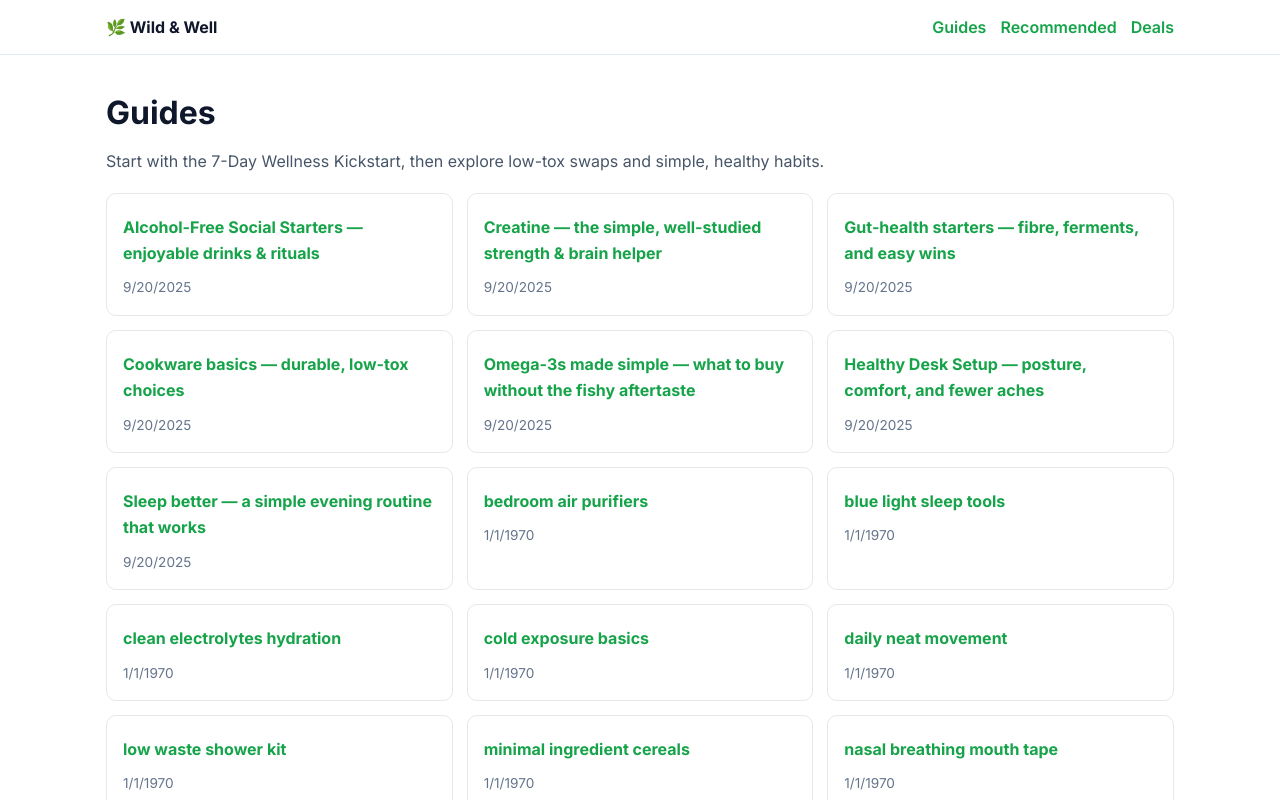
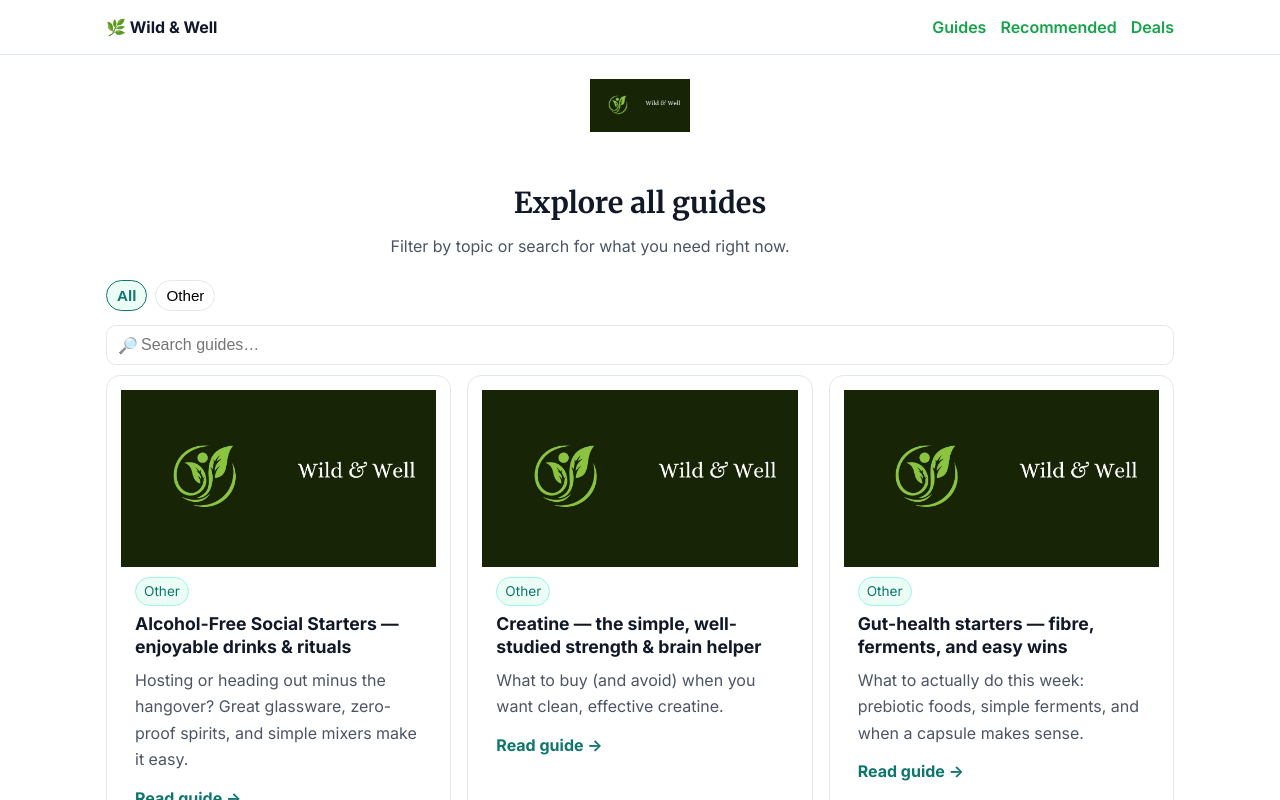
Before and after one commit to dariosandison/Eco---Holistic, a Next.js app: page /guides in a window 1280 px wide. Shown: the top 800 px of the page. Built offline with nearby package versions, Linux system fonts and the light colour scheme.

Commit message:
Update index.js

```diff
--- a/pages/guides/index.js
+++ b/pages/guides/index.js
@@ -1,115 +1,137 @@
 // pages/guides/index.js
+import React from "react";
 import Head from "next/head";
 import Link from "next/link";
+import fs from "fs";
 import path from "path";
-import fs from "fs";
-
-function parseFrontMatter(raw = "") {
-  // very small YAML-ish parser for our simple keys
-  const fmMatch = raw.startsWith("---") ? raw.indexOf("\n---", 3) : -1;
-  if (fmMatch === -1) return { data: {}, content: raw };
-  const fmBlock = raw.slice(3, fmMatch + 1).trim(); // between --- ---
-  const body = raw.slice(fmMatch + 5).trim();
-
-  const data = {};
-  fmBlock.split("\n").forEach((line) => {
-    const idx = line.indexOf(":");
-    if (idx === -1) return;
-    const k = line.slice(0, idx).trim();
-    let v = line.slice(idx + 1).trim();
-    // strip quotes
-    if ((v.startsWith('"') && v.endsWith('"')) || (v.startsWith("'") && v.endsWith("'"))) {
-      v = v.slice(1, -1);
-    }
-    // simple array handling: tags: ["a","b"]
-    if (k === "tags" && v.startsWith("[") && v.endsWith("]")) {
-      try { data[k] = JSON.parse(v.replace(/'/g, '"')); }
-      catch { data[k] = []; }
-    } else {
-      data[k] = v;
-    }
-  });
-
-  return { data, content: body };
-}
+import matter from "gray-matter";
+import GuideFilters from "../../components/GuideFilters";
 
 export async function getStaticProps() {
   const guidesDir = path.join(process.cwd(), "content", "guides");
-  let entries = [];
-  try {
   const files = fs.readdirSync(guidesDir).filter((f) => f.endsWith(".md"));
-    entries = files.map((file) => {
-      const slug = file.replace(/\.md$/, "");
-      const raw = fs.readFileSync(path.join(guidesDir, file), "utf8");
-      const { data } = parseFrontMatter(raw);
+
+  const guides = files.map((filename) => {
+    const raw = fs.readFileSync(path.join(guidesDir, filename), "utf8");
+    const { data } = matter(raw);
+    const slug = filename.replace(/\.md$/, "");
+    const dateStr = (data.date || "").toString();
     return {
       slug,
-        title: data.title || slug.replace(/-/g, " "),
-        description: data.description || "",
-        date: data.date || "1970-01-01",
+      title: data.title || slug,
+      excerpt:
+        data.excerpt ||
+        data.description ||
+        "Quick, practical take from Wild & Well.",
+      cover: data.cover || "/cover.png",
+      category: data.category || "Other",
+      readingTime: data.readingTime || "",
+      date: dateStr,
+      ts: dateStr ? new Date(dateStr).getTime() : 0,
     };
   });
-  } catch (e) {
-    // directory may not exist yet
-    entries = [];
+
+  const categories = Array.from(new Set(guides.map((g) => g.category))).sort();
+
+  return { props: { guides, categories } };
 }
 
-  // sort by date desc
-  entries.sort((a, b) => (a.date < b.date ? 1 : a.date > b.date ? -1 : 0));
+export default function GuidesIndex({ guides, categories }) {
+  const [active, setActive] = React.useState("All");
+  const [query, setQuery] = React.useState("");
 
-  return { props: { entries } };
-}
+  const filtered = guides
+    .filter((g) => (active === "All" ? true : g.category === active))
+    .filter((g) => {
+      if (!query) return true;
+      const q = query.toLowerCase();
+      return (
+        g.title.toLowerCase().includes(q) ||
+        g.excerpt.toLowerCase().includes(q) ||
+        g.category.toLowerCase().includes(q)
+      );
+    })
+    .sort((a, b) => b.ts - a.ts);
 
-export default function GuidesIndex({ entries }) {
   return (
     <>
       <Head>
-        <title>Guides • Wild & Well</title>
+        <title>All Guides • Wild & Well</title>
         <meta
           name="description"
-          content="Practical guides for healthy, low-tox living: wellness kickstart, low-waste swaps, safer cleaning, water filters and more."
+          content="Explore all Wild & Well bite-size guides for eco-living and holistic health."
         />
+        <link rel="canonical" href="https://www.wild-and-well.store/guides" />
       </Head>
 
       <main className="wrap">
-        <h1>Guides</h1>
-        <p className="intro">
-          Start with the 7-Day Wellness Kickstart, then explore low-tox swaps and simple, healthy habits.
+        <div className="logoWrap">
+          <img src="/logo.png" alt="Wild & Well" className="logo" />
+        </div>
+        <header className="hero">
+          <h1 className="h1">Explore all guides</h1>
+          <p className="sub">
+            Filter by topic or search for what you need right now.
           </p>
+        </header>
 
-        {entries.length === 0 ? (
-          <p>No guides yet.</p>
-        ) : (
-          <ul className="list">
-            {entries.map((g) => (
-              <li key={g.slug} className="card">
-                <Link href={`/guides/${g.slug}`} className="title">
-                  {g.title}
+        <GuideFilters
+          categories={categories}
+          active={active}
+          setActive={setActive}
+          query={query}
+          setQuery={setQuery}
+        />
+
+        <section className="grid">
+          {filtered.map((g) => (
+            <Link href={`/guides/${g.slug}`} key={g.slug} className="card">
+              <article>
+                <div className="thumb">
+                  <img src={g.cover} alt={g.title} />
+                </div>
+                <div className="meta">
+                  <span className="pill">{g.category}</span>
+                  {g.readingTime && <span className="rt">{g.readingTime}</span>}
+                </div>
+                <h2 className="title">{g.title}</h2>
+                <p className="excerpt">{g.excerpt}</p>
+                <span className="cta">Read guide →</span>
+              </article>
             </Link>
-                {g.description && <p className="desc">{g.description}</p>}
-                <span className="date">{new Date(g.date).toLocaleDateString()}</span>
-              </li>
           ))}
-          </ul>
-        )}
+        </section>
+
+        <p className="fine">
+          As an Amazon Associate, we earn from qualifying purchases.
+        </p>
       </main>
 
       <style jsx>{`
-        .wrap { max-width: 1100px; margin: 2rem auto; padding: 0 16px; }
-        h1 { margin: 0 0 8px; font-size: 2rem; }
-        .intro { color: #475569; margin: 0 0 18px; }
-        .list { list-style: none; padding: 0; margin: 0; display: grid; gap: 14px;
-          grid-template-columns: repeat(auto-fill, minmax(280px, 1fr)); }
-        .card {
-          border: 1px solid #e5e7eb; border-radius: 10px; background: #fff; padding: 16px;
-          display: flex; flex-direction: column; gap: 6px; position: relative;
-          transition: transform .08s ease, box-shadow .08s ease;
+        .wrap { max-width: 1100px; margin: 24px auto 64px; padding: 0 16px; }
+        .logoWrap { display: flex; justify-content: center; margin: 8px 0 8px; }
+        .logo { width: 100px; height: auto; object-fit: contain; }
+        .hero { text-align: center; margin: 6px auto 10px; max-width: 820px; }
+        .h1 { margin: 0 0 6px; font-size: 1.8rem; color: #111827; }
+        .sub { color: #4b5563; margin: 0; }
+
+        .grid { display: grid; grid-template-columns: repeat(auto-fill, minmax(260px, 1fr)); gap: 16px; margin-top: 10px; }
+        .card { text-decoration: none; color: inherit; }
+        .card article {
+          border: 1px solid #e5e7eb; border-radius: 14px; background: #fff;
+          overflow: hidden; height: 100%; display: flex; flex-direction: column;
+          transition: box-shadow .15s ease, border-color .15s ease;
         }
-        .card:hover { transform: translateY(-1px); box-shadow: 0 6px 18px rgba(2,12,27,.06); }
-        .title { font-weight: 700; text-decoration: none; color: #0f172a; }
-        .title:hover { text-decoration: underline; }
-        .desc { color: #4b5563; margin: 0; }
-        .date { color: #64748b; font-size: .85rem; }
+        .card article:hover { border-color: #d1d5db; box-shadow: 0 6px 18px rgba(17,24,39,.06); }
+        .thumb { width: 100%; aspect-ratio: 16/9; background: #f3f4f6; overflow: hidden; }
+        .thumb img { width: 100%; height: 100%; object-fit: cover; display: block; }
+        .meta { padding: 10px 14px 0; display: flex; gap: 8px; align-items: center; flex-wrap: wrap; }
+        .pill { background: #ecfdf5; color: #0f766e; border: 1px solid #99f6e4; padding: 2px 8px; border-radius: 999px; font-size: .85rem; }
+        .rt { color: #6b7280; font-size: .9rem; }
+        .title { font-size: 1.1rem; line-height: 1.35; padding: 6px 14px 0; margin: 0; color: #111827; }
+        .excerpt { padding: 8px 14px 0; margin: 0; color: #4b5563; flex: 1; }
+        .cta { display: block; padding: 12px 14px 14px; color: #0f766e; font-weight: 700; }
+        .fine { color: #6b7280; font-size: .9rem; text-align: center; margin-top: 18px; }
       `}</style>
     </>
   );
```
Lines whose indentation alone changed are shown as unchanged.
